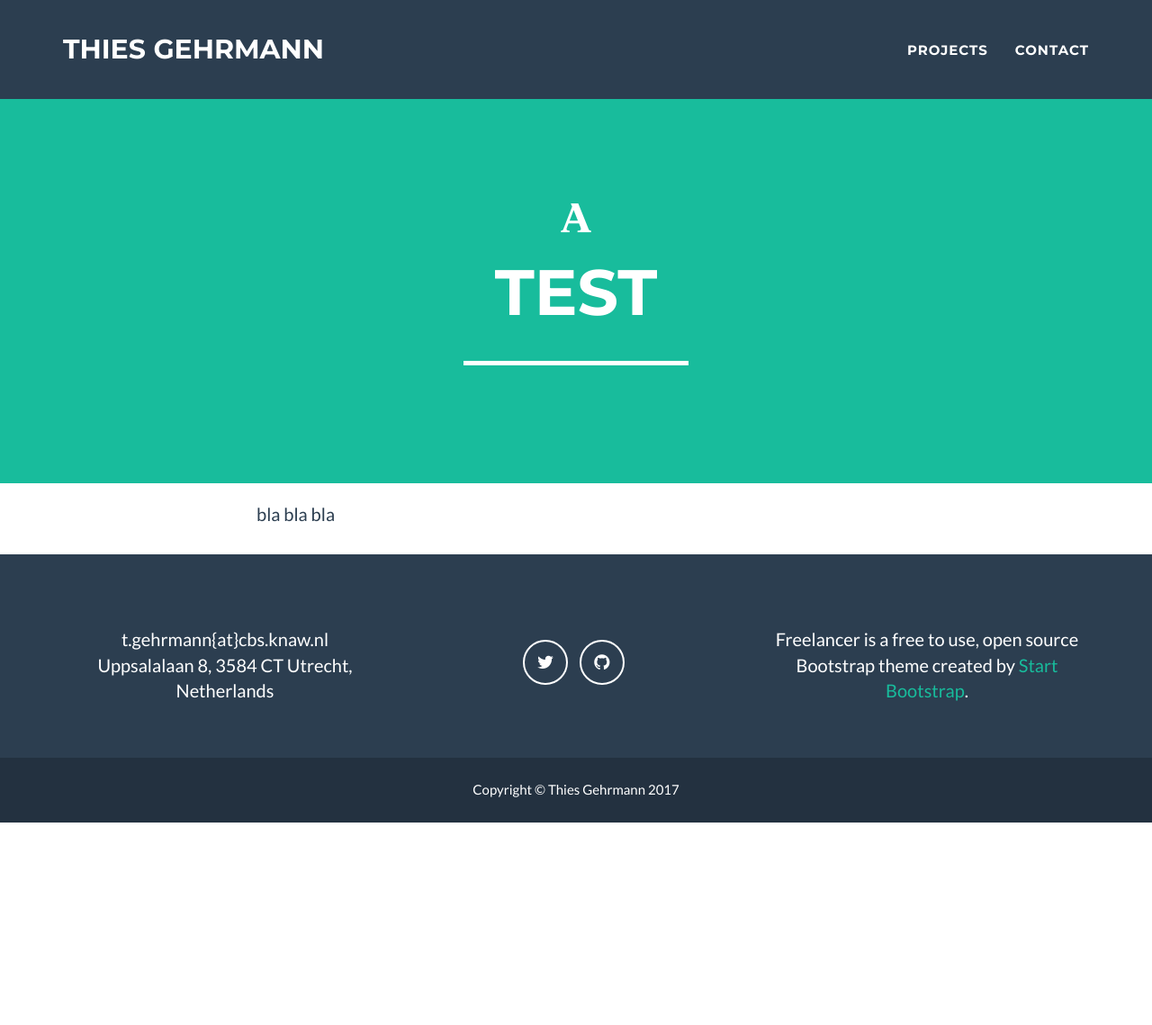
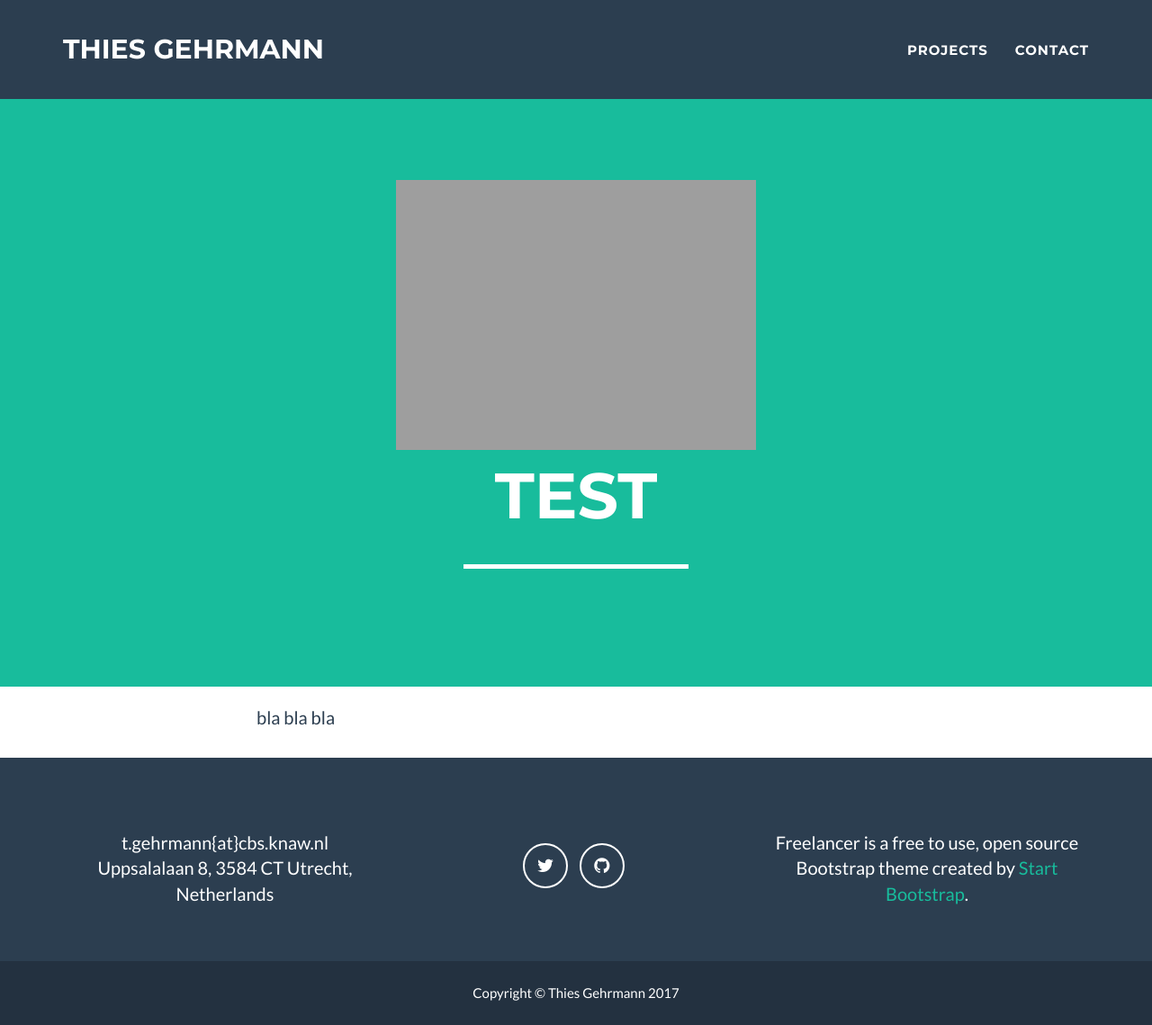
Before and after one commit to thiesgehrmann/thiesgehrmann.github.io, a Jekyll site: the page built from _posts/2014-07-18-project-1.markdown, in a window 1280 px wide and 1139 px high. Shown: the whole window at 90% size. Built offline with Jekyll 4.4.1, drawn with Linux system fonts in a browser that asks for light colours; some web fonts are replaced.

Commit message:
default_image

```diff
--- a/_includes/header_post.html
+++ b/_includes/header_post.html
@@ -4,9 +4,9 @@
             <div class="row">
                 <div class="col-lg-12">
                     {% if !site.url.blank? %}
-                      <img src="{{site.url}}/img/portfolio/{{ page.img }}" class="img-responsive img-centered" alt="{{ post.alt }}">
+                      <img src="{{site.url}}/img/portfolio/{{ page.img }}" class="img-responsive img-centered" alt="{{ post.title }}">
                     {% else %}
-                      <h1><i class="ai ai-academia"></i></h1>
+                      <img src="{{site.url}}/img/portfolio/default_portfolio.png" class="img-responsive img-centered" alt="{{post.title}}">
                     {% endif %}
                     <div class="intro-text">
                         <span class="name">{{ page.title }}</span>
```
Also changed, not shown: img/portfolio/portfolio_default.png (added).
